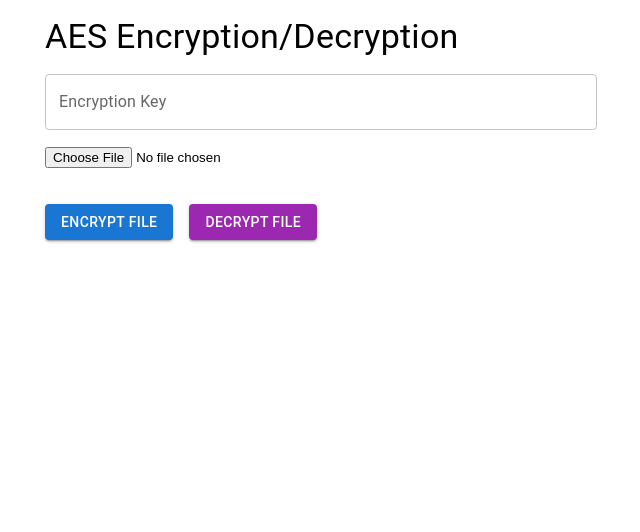
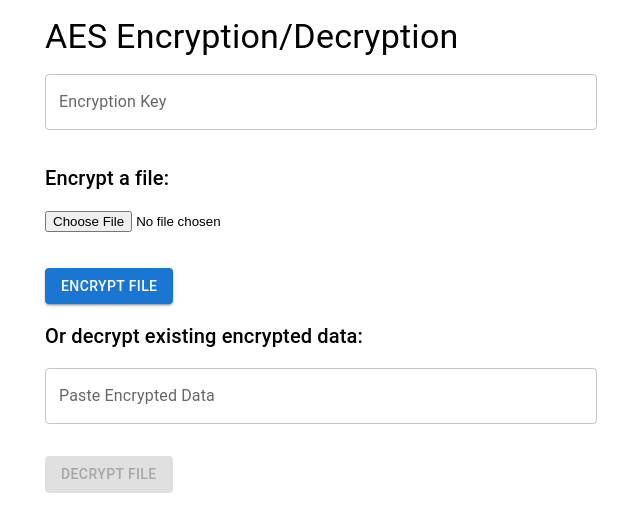
Before and after one commit to sundehakon/aes-js, a React (Create React App) app: page / in a window 1280 px wide. Shown: the top 532 px of the page, without its empty margins (319-959 px from the left). Built offline with nearby package versions, Linux system fonts and the light colour scheme.

Commit message:
Fix issue with decrypt

```diff
--- a/src/App.js
+++ b/src/App.js
@@ -36,19 +36,33 @@
       const fileContent = reader.result;
       try {
         const encrypted = CryptoJS.AES.encrypt(fileContent, key).toString();
+        console.log('Encrypted data:', encrypted);
         setEncryptedData(encrypted);
         setDecryptedData(null);
         downloadEncryptedFile(encrypted);
       } catch (err) {
         setError('Error during encryption');
+        console.error(err);
       }
     };
     reader.readAsText(file);
   };
 
   const decryptFile = () => {
+    if (!key) {
+      setError('Key is required for decryption');
+      return;
+    }
+
+    if (!encryptedData) {
+      setError('No encrypted data available.');
+      return;
+    }
+
     try {
-      const decrypted = CryptoJS.AES.decrypt(encryptedData, key).toString(CryptoJS.enc.Utf8);
+      console.log('Encrypted data for decryption:', encryptedData);
+      const bytes = CryptoJS.AES.decrypt(encryptedData, key);
+      const decrypted = bytes.toString(CryptoJS.enc.Utf8);
       if (!decrypted) {
         setError('Decryption failed. Invalid key or corrupted data.');
         return;
@@ -56,7 +70,12 @@
       setDecryptedData(decrypted);
     } catch (err) {
       setError('Error during decryption.');
+      console.error(err);
     }
+  };
+
+  const handleEncryptedDataInput = (event) => {
+    setEncryptedData(event.target.value);
   };
 
   const downloadEncryptedFile = (encryptedData) => {
@@ -81,6 +100,8 @@
             type="password"
             sx={{ mb: 2 }}
           />
+
+          <Typography variant="h6" sx={{ my: 2 }}>Encrypt a file:</Typography>
           <input
             type="file"
             onChange={handleFileInput}
@@ -96,15 +117,30 @@
             >
               Encrypt File
             </Button>
+          </Box>
+
+          <Typography variant="h6" sx={{ my: 2 }}>Or decrypt existing encrypted data:</Typography>
+          <TextField
+            fullWidth
+            label="Paste Encrypted Data"
+            variant="outlined"
+            value={encryptedData || ''}
+            onChange={handleEncryptedDataInput}
+            sx={{ mb: 2 }}
+          />
+
+          <Box sx={{ my: 2 }}>
             <Button
               variant="contained"
               color="secondary"
               onClick={decryptFile}
+              disabled={!key || !encryptedData}
             >
               Decrypt File
             </Button>
           </Box>
         </Box>
+
         {error && (
           <Snackbar
             open={true}
@@ -113,6 +149,7 @@
             onClose={() => setError("")}
           />
         )}
+
         {decryptedData && (
           <Box sx={{ my: 2 }}>
             <Typography variant="h6">Decrypted Data:</Typography>
```
